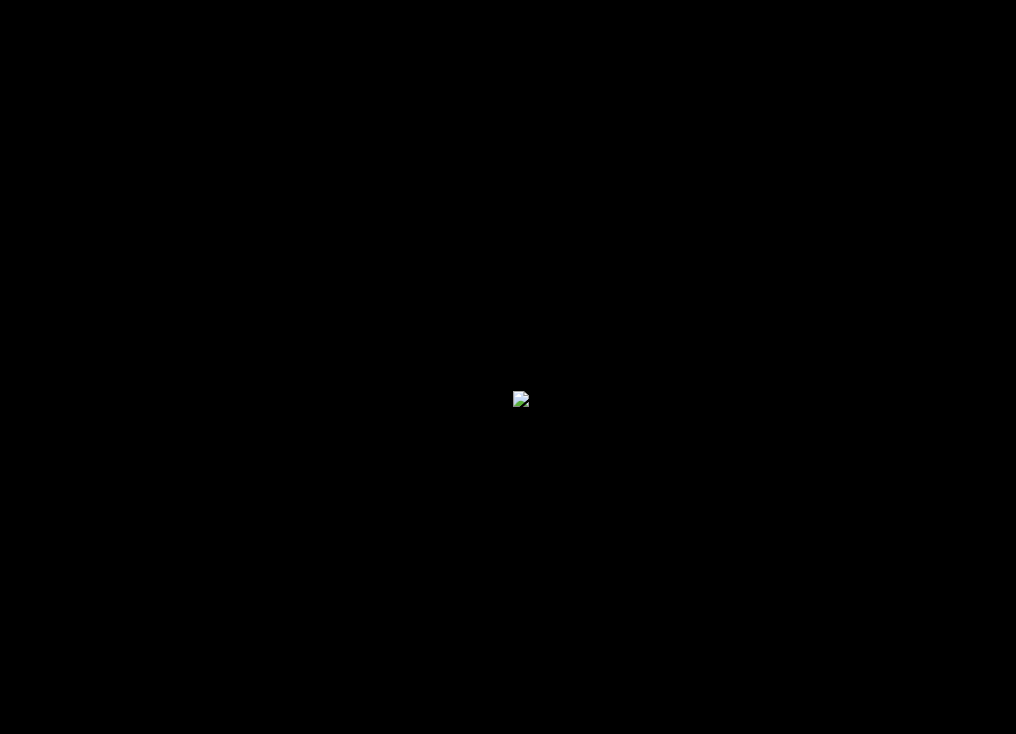
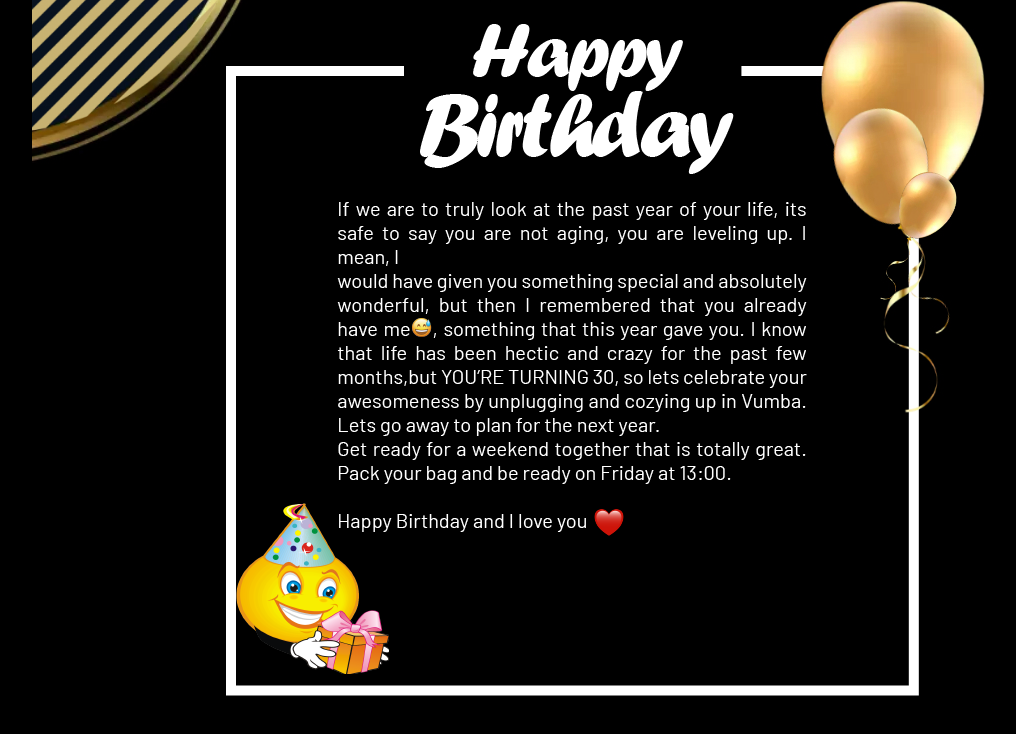
Before and after one commit to bnyakura/bnyakura.github.io, a plain HTML site: page birthday.html in a window 1280 px wide. Shown: the whole page, without its empty margins (68-1084 px from the left). Drawn offline with Linux system fonts and the light colour scheme.

Commit message:
Update birthday.html

```diff
--- a/birthday.html
+++ b/birthday.html
@@ -21,6 +21,6 @@
     </style>
 </head>
 <body>
-    <img src="your-image-url.jpg" alt="Centered Image">
+    <img src="karen.png" alt="Centered Image">
 </body>
 </html>
```
